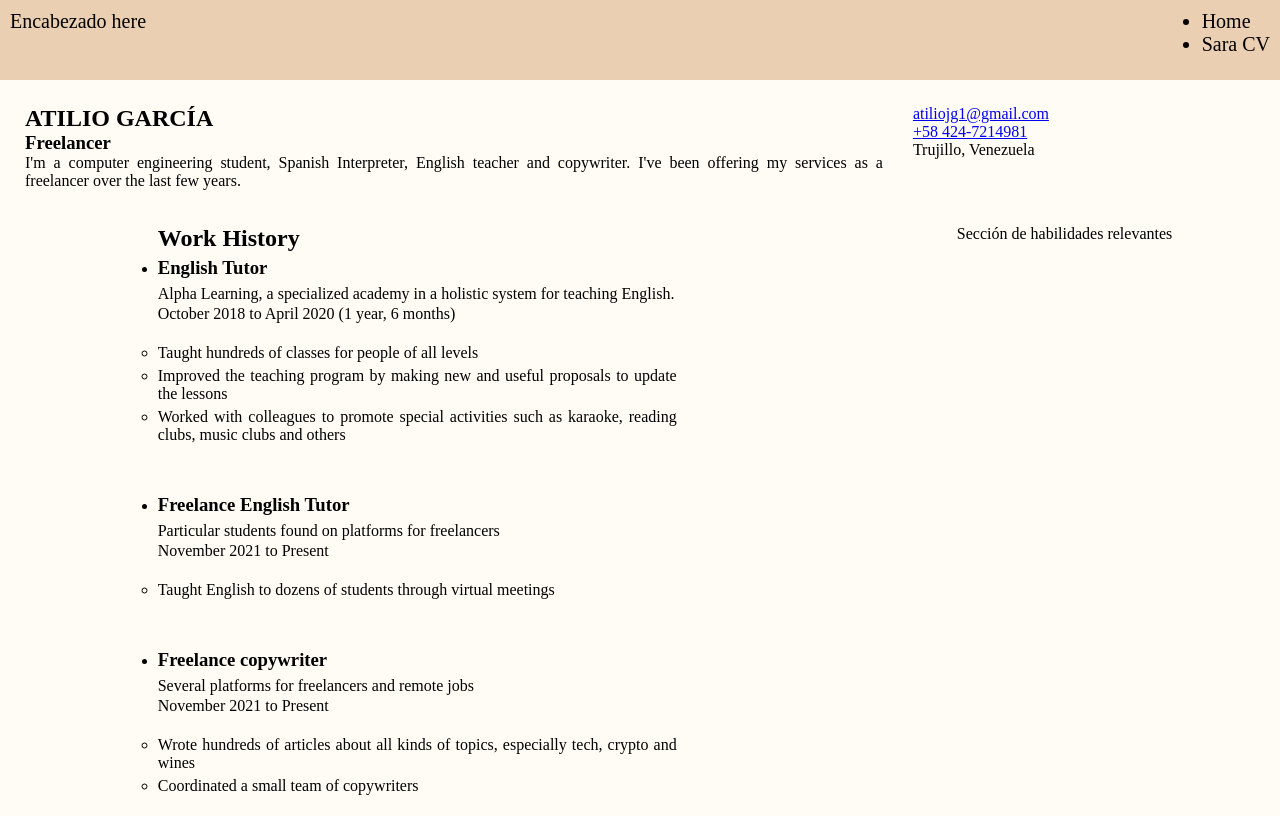
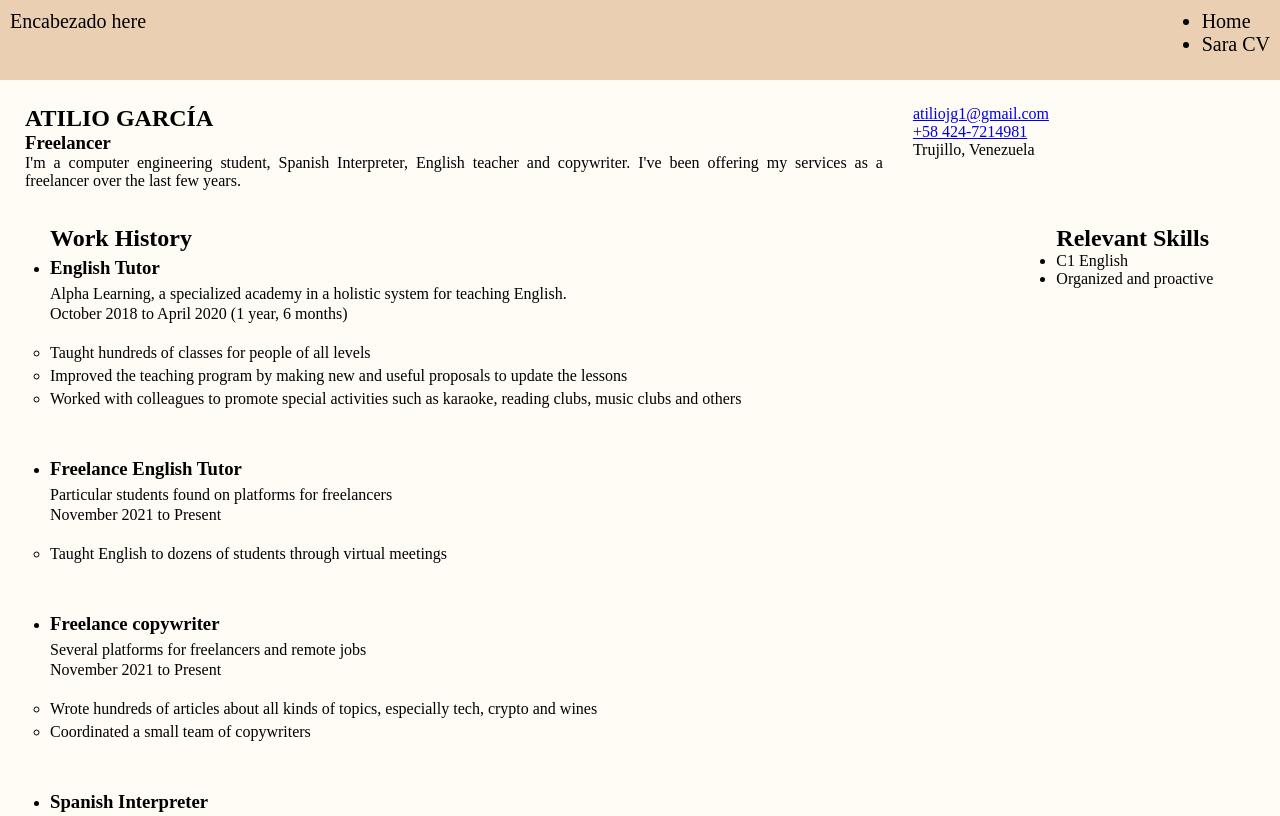
Before and after one commit to st1nkyd00d/CV-proyecto-diplomado, a plain HTML site: page atilioCV.html in a window 1280 px wide. Shown: the top 816 px of the page. Drawn offline with Linux system fonts and the light colour scheme.

Commit message:
Agregado esqueleto para sección de habilidades. Esqueleto del CV terminado, falta incluir estilos y agregar cambios en el header y footer

```diff
--- a/atilioCV.html
+++ b/atilioCV.html
@@ -95,7 +95,15 @@
                             </li>
                     </section>
                 </section>
-                <section class="skills-section">Sección de habilidades relevantes</section>
+                <section class="skills-section">
+                    <div>
+                        <h2>Relevant Skills</h2>
+                        <ul>
+                            <li>C1 English</li>
+                            <li>Organized and proactive</li>
+                        </ul>
+                    </div>
+                </section>
             </div>
         </div>
         <footer>Info del footer</footer>
--- a/atilioCvStyles.css
+++ b/atilioCvStyles.css
@@ -54,6 +54,7 @@ header {
 }
 
 .experience-section {
+    width: 90%;
     display: flex;
     flex-direction: column;
 }
@@ -92,3 +93,9 @@ header {
     text-align: justify;
     margin: 0px 0px 0px 50px;
 }
+
+.skills-section {
+    width: 20%;
+    text-align: justify;
+    margin: 0px 0px 0px 50px;
+}
```
